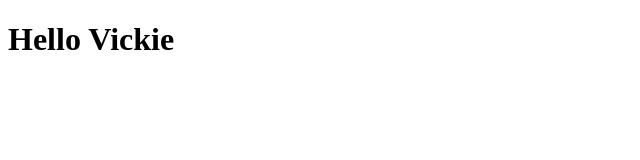
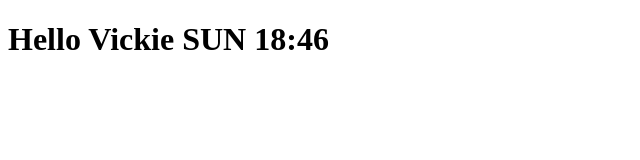
Before and after one commit to vikic310/coursera-test, a plain HTML site: page index.html in a window 1280 px wide. Shown: the whole page, without its empty margins (0-640 px from the left). Drawn offline with Linux system fonts and the light colour scheme.

Commit message:
try again 1847

```diff
--- a/index.html
+++ b/index.html
@@ -3,7 +3,7 @@
 <head>
 	<title>hello vickie</title>
 </head>
-<h1>Hello Vickie</h1>
+<h1>Hello Vickie SUN 18:46</h1>
 <body>
 
 </body>
```
